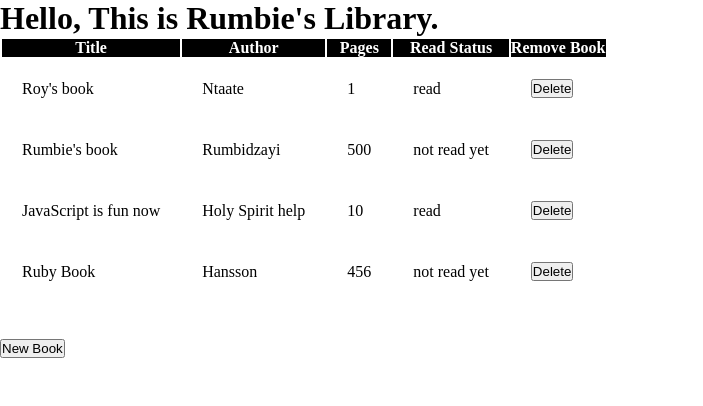
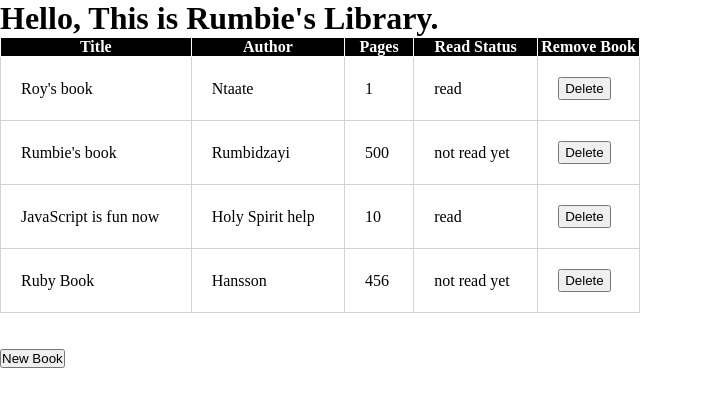
Before and after one commit to Rumbie-Mudzie7/Library, a plain HTML site: page index.html in a window 1280 px wide. Shown: the whole page, without its empty margins (0-703 px from the left). Drawn offline with Linux system fonts and the light colour scheme.

Commit message:
Update styling for table.

```diff
--- a/stylesheets/styler.css
+++ b/stylesheets/styler.css
@@ -12,18 +12,29 @@ body {
   position: relative;
 }
 
+table {
+  border-collapse: collapse;
+  width: 50%;
+}
+
 th {
   background: black;
   color: white;
+  border: 1px solid white;
 }
 
 td {
   padding: 20px;
+  border:1px solid lightgray;
+}
+
+.remove-btn {
+  padding: 2px 5px;
 }
 
 form {
   display: block;
-  position: absolute;
+  position: fixed;
   top: -100%;
   left: 25%;
   z-index: 1;
```
